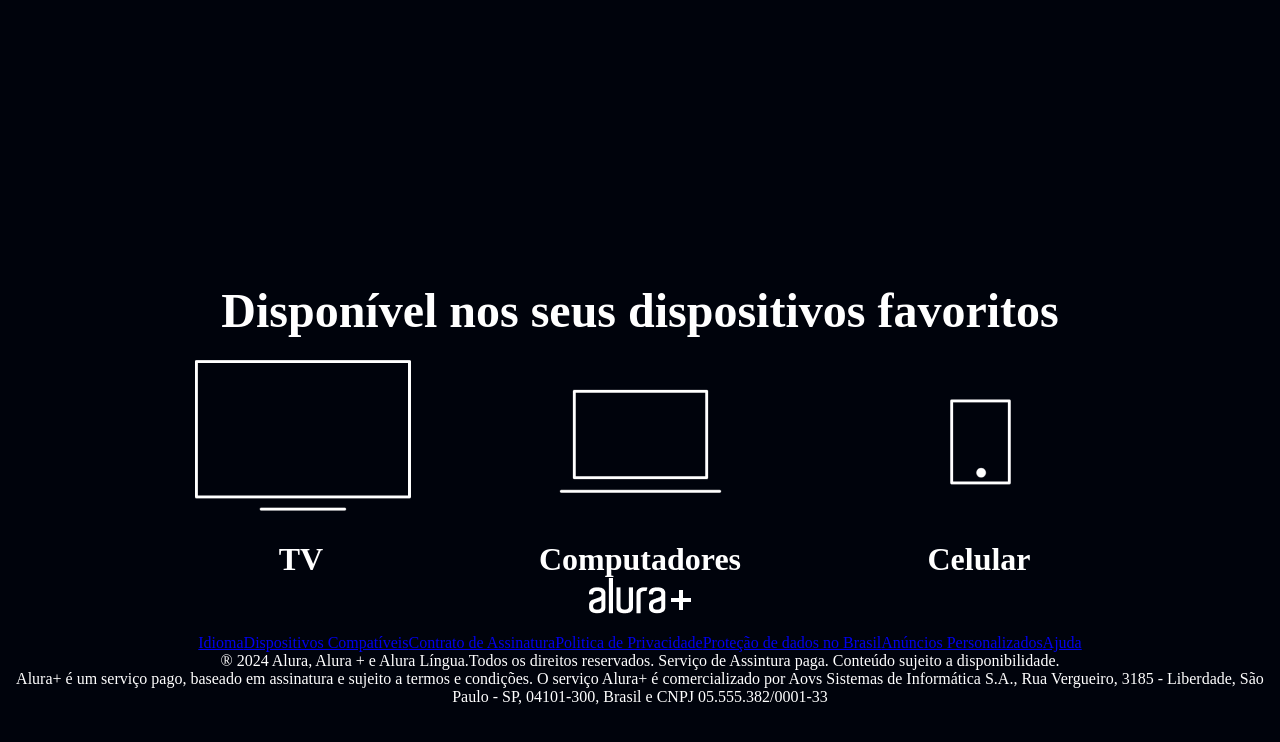
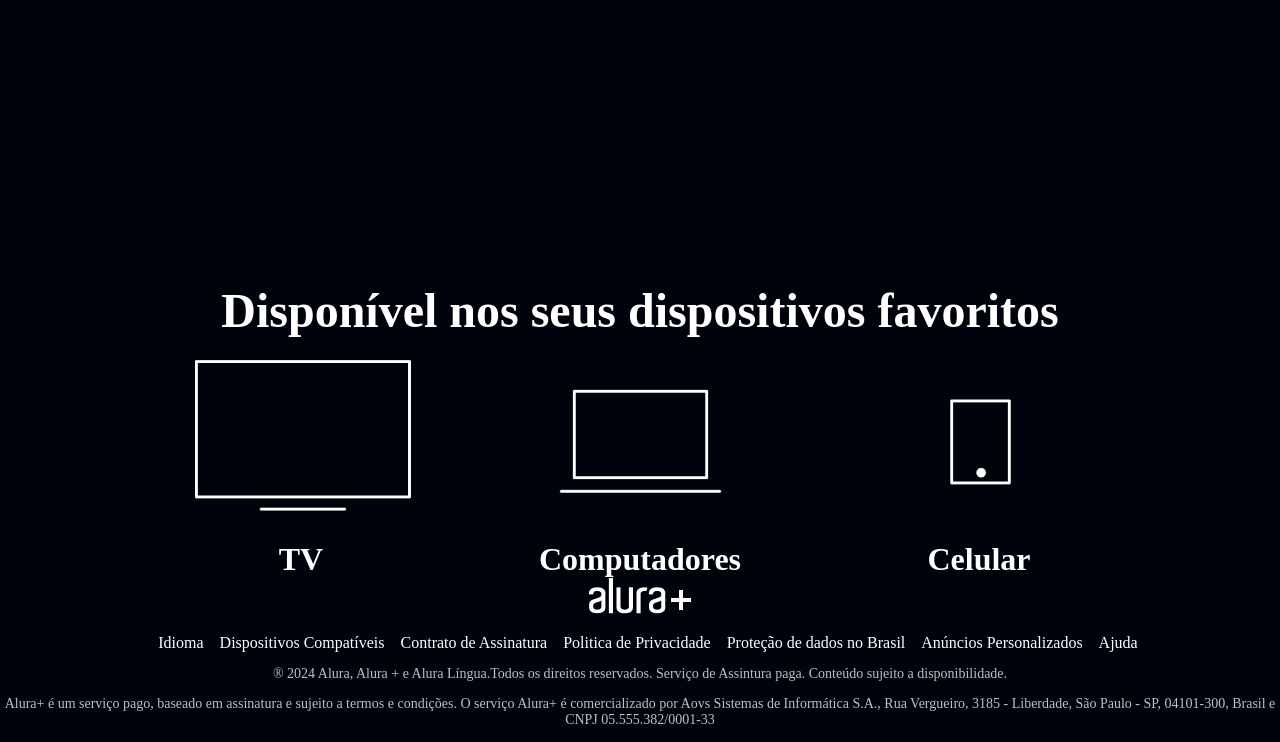
Before and after one commit to le7icia/alura-flix-leticia, a plain HTML site: page index.html in a window 1280 px wide. Shown: the part 2917-3659 px from the top of the page. Before the commit the page ends 3623 px from the top, so only its background shows below. Drawn offline with Linux system fonts and the light colour scheme.

Commit message:
Add files via upload

```diff
--- a/style.css
+++ b/style.css
@@ -117,3 +117,13 @@
     list-style-type: none;
     margin-top: 1em;
 }
+.lista_link a{
+    text-decoration: none;
+    color: var(--branco-principal);
+    margin-left: 1em;
+}
+.rodape_texto{
+    margin: 1em 0;
+    color: var(--cinza-secundario);
+    font-size: 14px;
+}
```
